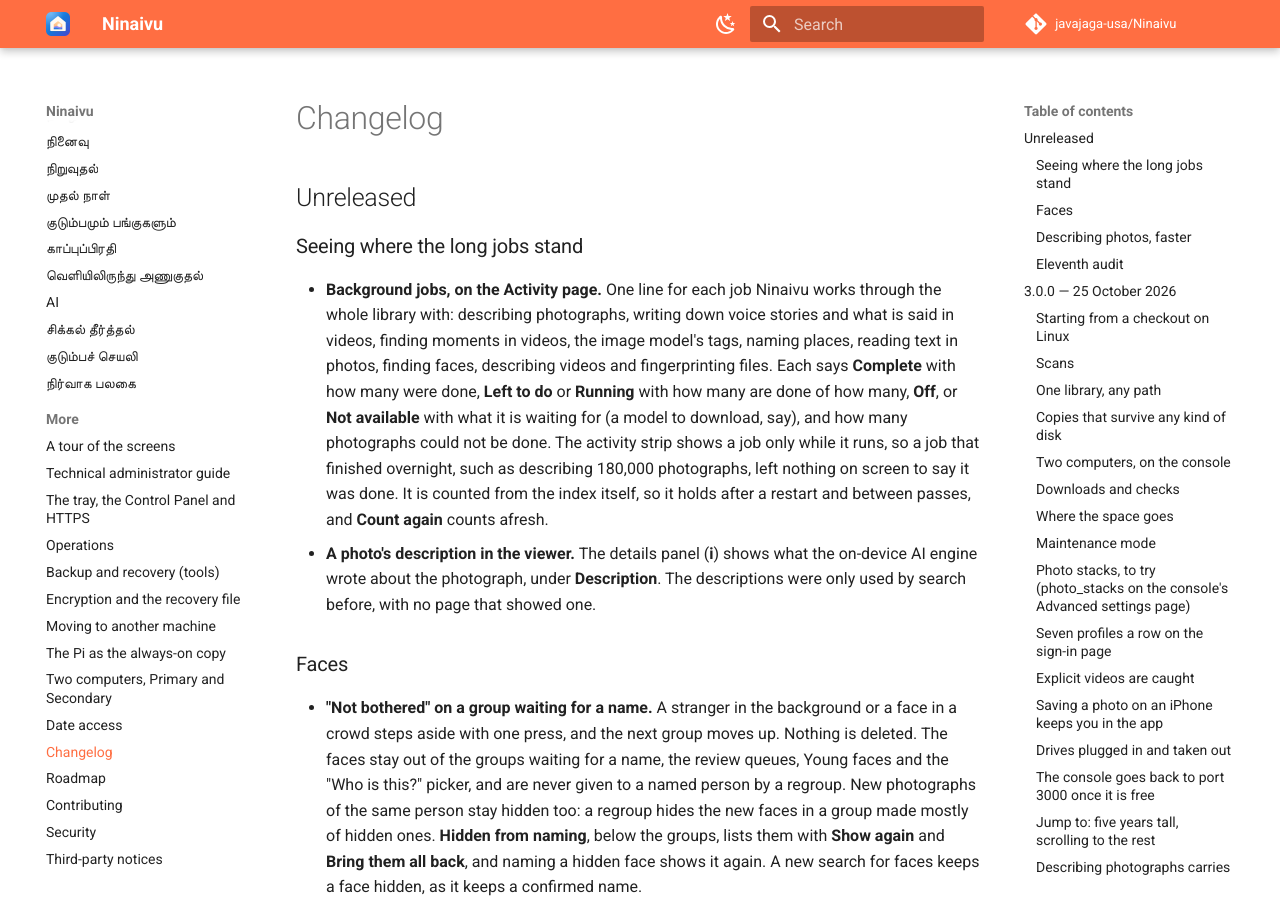
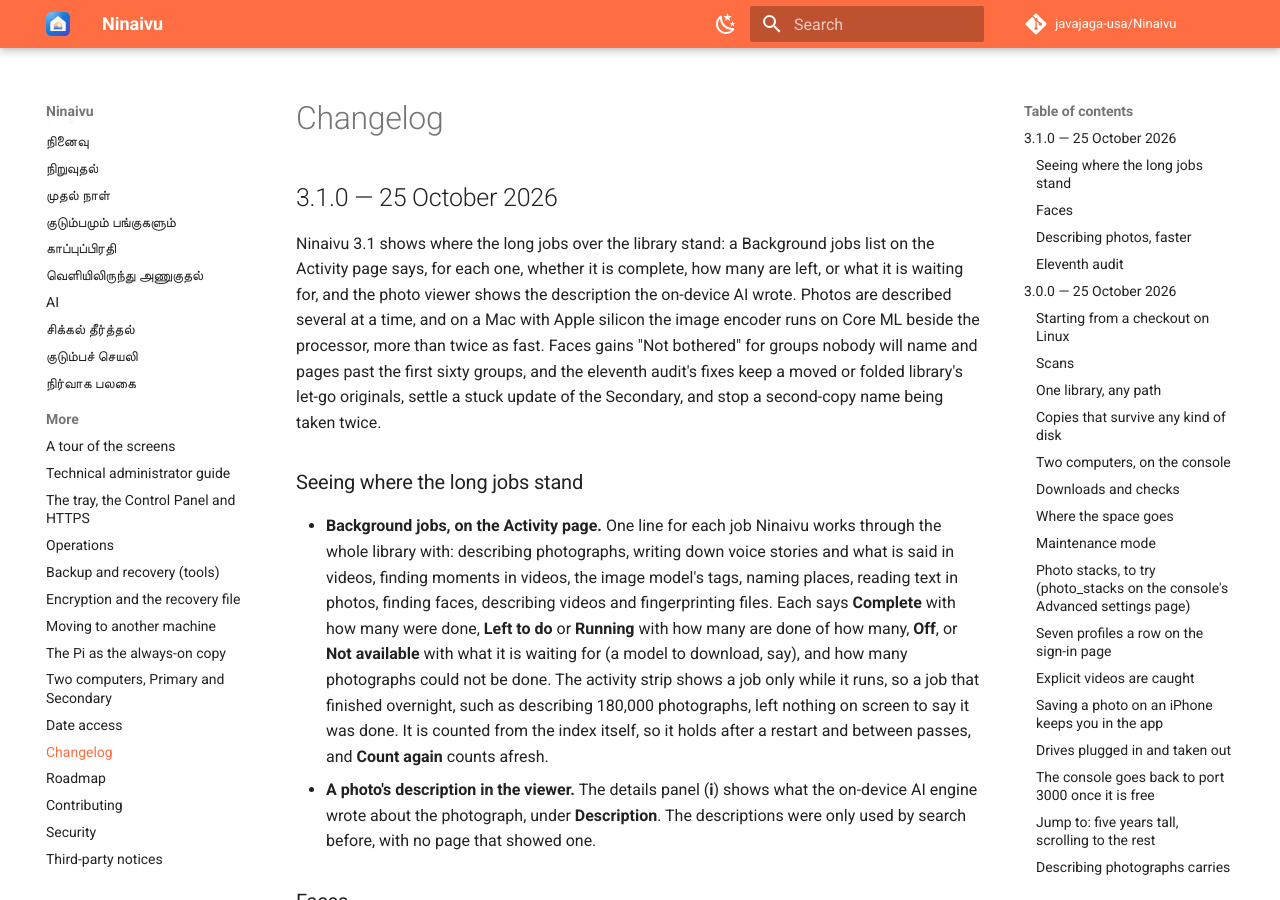
Before and after one commit to javajaga-usa/Ninaivu, an MkDocs documentation site: the page built from docs/CHANGELOG.md, in a window 1280 px wide and 900 px high. Built offline with MkDocs 1.6.1 and Material for MkDocs 9.7.7, drawn with Linux system fonts in a browser that asks for light colours; comment, search, counter and statistics services are not loaded.

Commit message:
Ninaivu 3.1.0: fold the changelog, bump the version
Co-Authored-By: Claude Opus 5.5 (1M context) <noreply@anthropic.com>

````diff
--- a/docs/CHANGELOG.md
+++ b/docs/CHANGELOG.md
@@ -1,6 +1,8 @@
 # Changelog
 
-## Unreleased
+## 3.1.0 — 25 October 2026
+
+Ninaivu 3.1 shows where the long jobs over the library stand: a Background jobs list on the Activity page says, for each one, whether it is complete, how many are left, or what it is waiting for, and the photo viewer shows the description the on-device AI wrote. Photos are described several at a time, and on a Mac with Apple silicon the image encoder runs on Core ML beside the processor, more than twice as fast. Faces gains "Not bothered" for groups nobody will name and pages past the first sixty groups, and the eleventh audit's fixes keep a moved or folded library's let-go originals, settle a stuck update of the Secondary, and stop a second-copy name being taken twice.
 
 ### Seeing where the long jobs stand
 
--- a/docs/pi-replica.md
+++ b/docs/pi-replica.md
@@ -77,7 +77,7 @@ Install Ninaivu from source, at the version the Mac runs:
 sudo apt install -y git python3-venv
 sudo useradd --system --home-dir /opt/ninaivu --shell /usr/sbin/nologin ninaivu
 sudo git clone https://github.com/javajaga-usa/Ninaivu /opt/ninaivu
-sudo git -C /opt/ninaivu checkout v3.0.0           # the Mac's version
+sudo git -C /opt/ninaivu checkout v3.1.0           # the Mac's version
 sudo python3 -m venv /opt/ninaivu/.venv
 sudo /opt/ninaivu/.venv/bin/pip install -r /opt/ninaivu/requirements/requirements.txt
 ```
--- a/ninaivu/__init__.py
+++ b/ninaivu/__init__.py
@@ -52,7 +52,7 @@ from flask import Flask, Response, g, jsonify, request
 from .server.config import Config
 from . import extensions
 
-__version__ = "3.0.0"
+__version__ = "3.1.0"
 APP_NAME = "Ninaivu"
 TAGLINE = "Your family's media, at home."
 #: Who holds the copyright, shown in About and the console. The licence stays
````
Also changed, not shown: README.md (+1 -1 lines), docs/index.md (+1 -1 lines), 5 other files.
